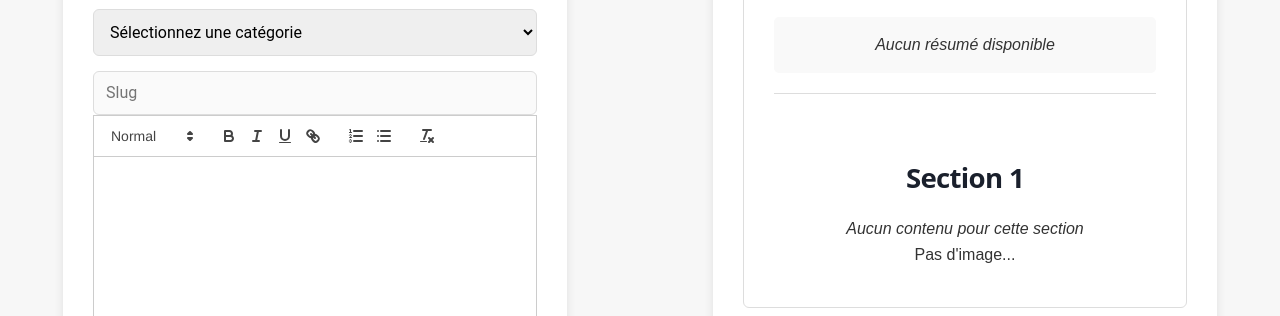
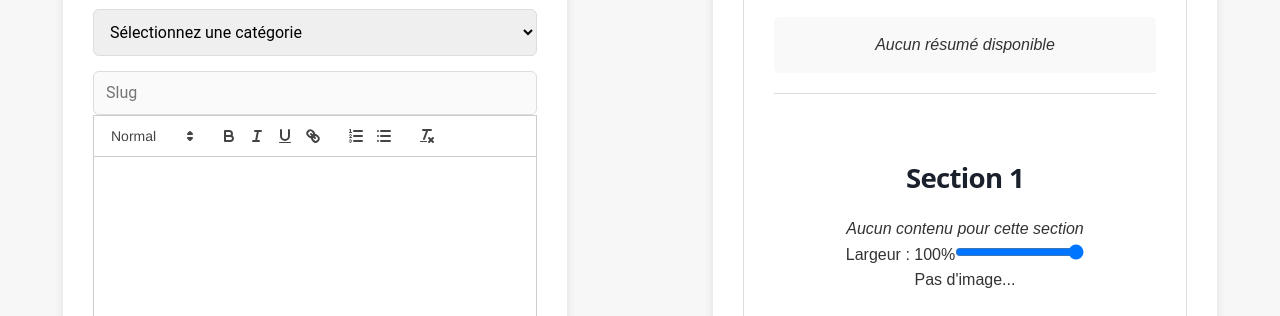
Before and after one commit to David-konate/blog-reactV2, a Gatsby site: page /blogEditorWithPreview in a window 1280 px wide. Shown: the part 484-800 px from the top of the page. Built offline with nearby package versions, Linux system fonts and the light colour scheme; Gatsby itself is replaced by a stand-in of ours.

Commit message:
gestion largeur images section preview

```diff
--- a/src/components/ArticlePreview.js
+++ b/src/components/ArticlePreview.js
@@ -7,10 +7,26 @@ import { useBlogContext } from "../services/BlogProvider" // Import du contexte
  * Il se branche directement sur `metadata` fourni par le contexte.
  */
 const ArticlePreview = () => {
-  const { metadata, imageTitlePreview, imagesPreview } = useBlogContext() // Récupération de metadata, imageTitlePreview et imagesPreview depuis le contexte
+  const { metadata, setMetadata, imageTitlePreview, imagesPreview } =
+    useBlogContext() // Récupération de metadata, setMetadata et autres données depuis le contexte
   console.log({ imagesPreview })
 
-  const renderImage = (src, alt) => {
+  const handleWidthChange = (index, newWidth) => {
+    // Mettre à jour la largeur dans metadata.sections
+    setMetadata(prevMetadata => {
+      const updatedSections = [...prevMetadata.sections]
+      updatedSections[index] = {
+        ...updatedSections[index],
+        size: {
+          ...updatedSections[index].size,
+          width: `${newWidth}%`, // Met à jour uniquement la largeur
+        },
+      }
+      return { ...prevMetadata, sections: updatedSections }
+    })
+  }
+
+  const renderImage = (src, alt, width) => {
     // Vérifier si l'image est une URL Blob ou une URL valide
     if (src && (src.startsWith("blob:") || src.startsWith("http"))) {
       return (
@@ -18,7 +34,7 @@ const ArticlePreview = () => {
           src={src}
           alt={alt}
           style={{
-            width: "100%",
+            width: width || "100%",
             height: "auto",
             objectFit: "cover",
           }}
@@ -77,12 +93,27 @@ const ArticlePreview = () => {
                     section.text || "<em>Aucun contenu pour cette section</em>",
                 }}
               />
+              {/* Contrôle pour ajuster la largeur */}
+              <div className="width-control">
+                <label htmlFor={`width-${index}`}>
+                  Largeur : {section.size?.width || "100%"}
+                </label>
+                <input
+                  id={`width-${index}`}
+                  type="range"
+                  min="10"
+                  max="100"
+                  value={parseInt(section.size?.width || "100")}
+                  onChange={e => handleWidthChange(index, e.target.value)}
+                />
+              </div>
               {/* Afficher uniquement l'image preview correspondant à l'index de la section */}
               {imagesPreview && imagesPreview[index]?.url ? (
                 <div>
                   {renderImage(
-                    imagesPreview[0].url,
-                    `Section ${index + 1} - Preview Image`
+                    imagesPreview[index].url,
+                    `Section ${index + 1} - Preview Image`,
+                    section.size?.width
                   )}
                 </div>
               ) : (
--- a/src/components/ImageUploader.js
+++ b/src/components/ImageUploader.js
@@ -76,8 +76,7 @@ const ImageUploader = ({
             const updatedSections = [...prevSections]
             updatedSections[currentSectionIndex] = {
               ...updatedSections[currentSectionIndex],
-              image: imageData.url, // Met à jour l'image de la section
-              position: imageData.position,
+
               size: imageData.size,
             }
             return updatedSections
@@ -97,8 +96,6 @@ const ImageUploader = ({
             const updatedPreview = Array.isArray(prev) ? [...prev] : []
             updatedPreview[currentSectionIndex] = {
               url: imageData.url,
-              size: imageData.size,
-              position: imageData.position,
             }
             return updatedPreview
           })
```
